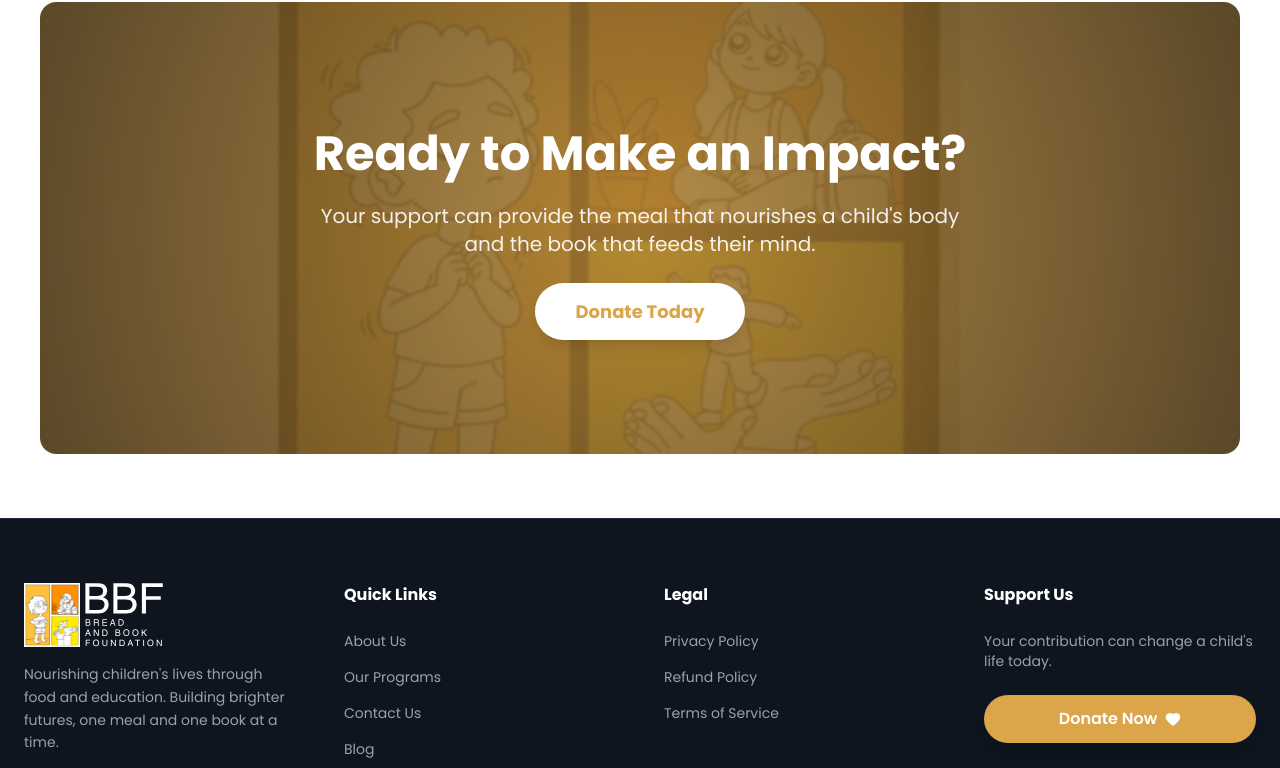
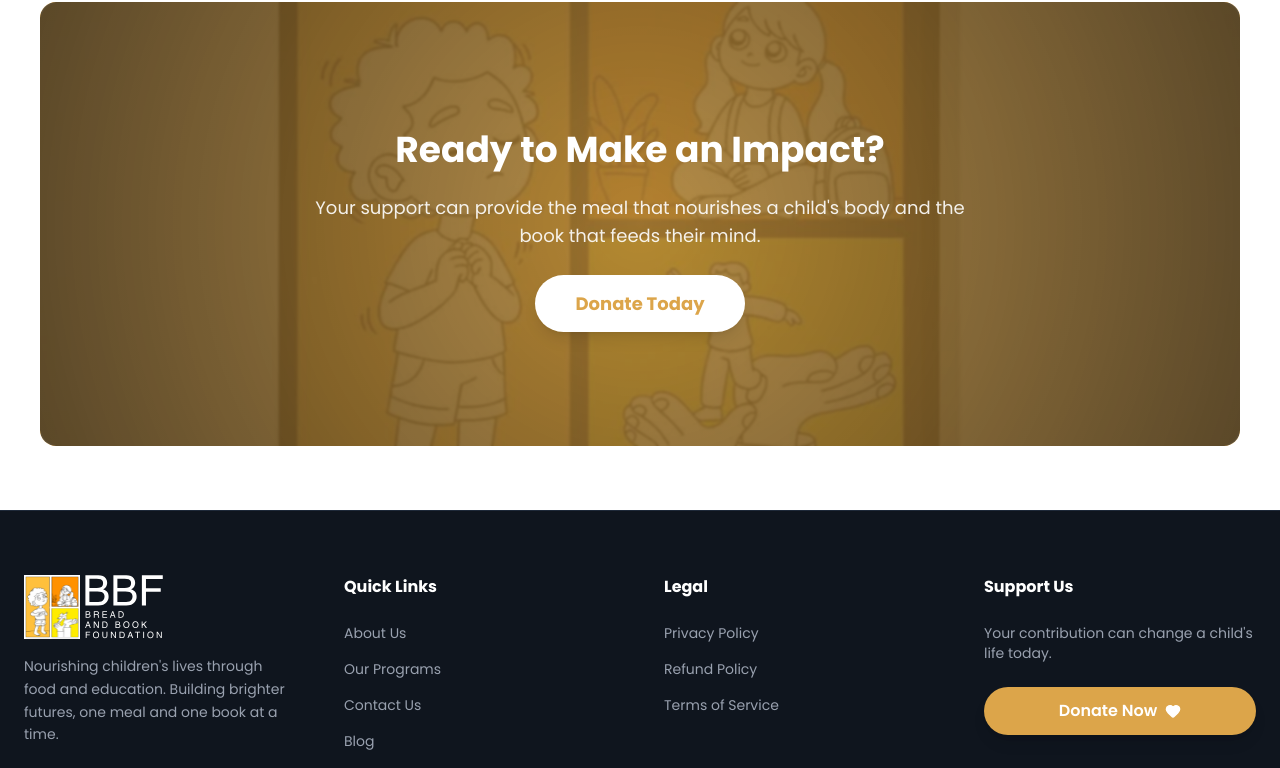
Before and after one commit to althafkl711/bbf-landing, a Next.js app: page / in a window 1280 px wide. Shown: the part 3498-4266 px from the top of the page. Built offline with nearby package versions, Linux system fonts and the light colour scheme.

Commit message:
Donate today link fix

```diff
--- a/src/app/page.js
+++ b/src/app/page.js
@@ -262,12 +262,12 @@ export default function Home() {
 
         <div className="relative z-10 container mx-auto px-6">
           <ScrollReveal>
-            <h2 className="text-3xl md:text-5xl font-bold mb-6">Ready to Make an Impact?</h2>
-            <p className="text-xl opacity-90 mb-10 max-w-2xl mx-auto">
+            <h2 className="text-3xl md:text-4xl font-bold mb-6">Ready to Make an Impact?</h2>
+            <p className="text-lg opacity-90 mb-10 max-w-2xl mx-auto">
               Your support can provide the meal that nourishes a child&apos;s body and the book that feeds their mind.
             </p>
             <Link
-              href="/donate"
+              href="/contact"
               className="bg-white text-primary px-10 py-4 rounded-full font-bold text-lg hover:bg-gray-100 transition-all shadow-lg hover:shadow-2xl"
             >
               Donate Today
```
